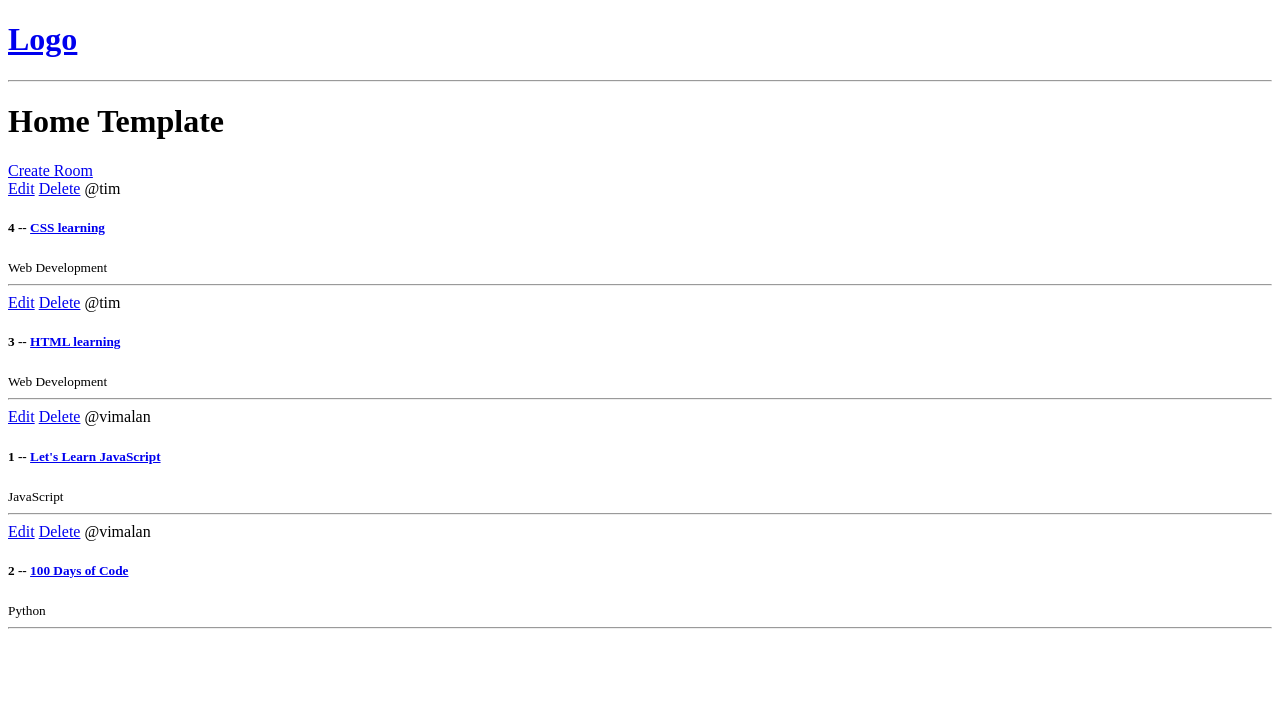
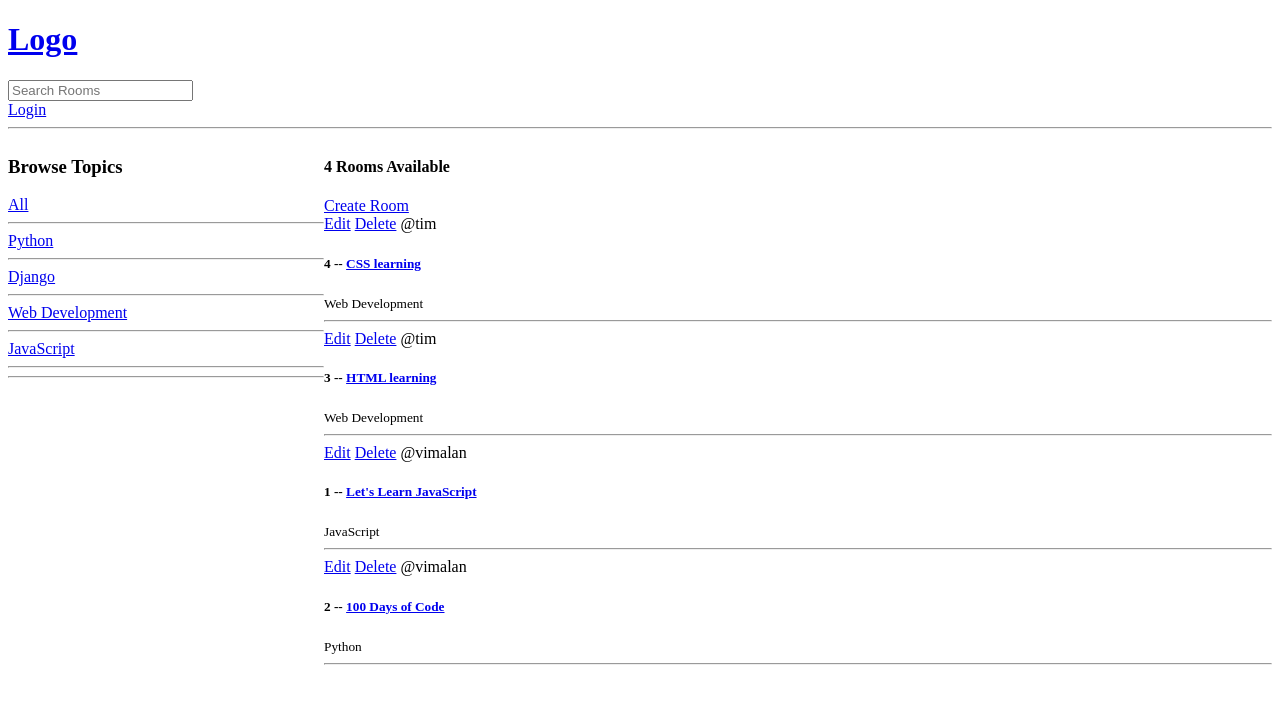
Before and after one commit to VimalanS369/Hangin, a Django app: page / in a window 1280 px wide. Shown: the top 704 px of the page. Run offline with Django 4.2, Linux system fonts and the light colour scheme; data comes from the database, SQL or seed files in the repository; both versions use the stored data as it was after the commit.

Commit message:
User Login functionality added

```diff
--- a/hangin/base/templates/base/home.html
+++ b/hangin/base/templates/base/home.html
@@ -2,9 +2,35 @@
 
 
 {% block content %}
-<h1>Home Template</h1>
+<style>
+    .home-container{
+        display: grid;
+        grid-template-columns: 1fr 3fr;
+    }
+</style>
+
+
+<div class="home-container">
 
     <div>
+        <h3>Browse Topics</h3>
+        <div>
+            <a href="{% url 'home' %} ">All</a>
+            <hr>
+        </div>
+        {% for topic in topics %}
+                <div>
+                    <a href="{% url 'home' %}?q={{topic.name}} ">{{topic.name}}</a>
+                    <hr>
+                </div>
+
+                {% endfor %}
+        <hr>
+    </div>
+
+    <div>
+        <div>
+            <h4>{{room_count}} Rooms Available</h4>
             <a href="{% url 'create-room' %}">Create Room</a>
             <div>
                 {% for room in rooms %}
@@ -20,5 +46,9 @@
                 {% endfor %}
             </div>
         </div>
+    </div>
 
+
+
+</div>
 {% endblock content %}
--- a/hangin/base/urls.py
+++ b/hangin/base/urls.py
@@ -2,6 +2,8 @@ from django.urls import path
 from . import views
 
 urlpatterns = [
+    path('login/',views.loginpage,name="login"),
+    path('logout/',views.logoutUser,name="logout"),
     path('', views.home, name="home"),
     path('room/<str:pk>/', views.room, name="room"),
     path('create-room/', views.createRoom, name="create-room"),
--- a/hangin/base/views.py
+++ b/hangin/base/views.py
@@ -1,7 +1,11 @@
 from django.shortcuts import render
-from .models import Room
+from django.db.models import Q
+from .models import Room, Topic
 from .forms import RoomForm
+from django.contrib.auth import authenticate, login, logout
+from django.contrib.auth.models import User
 from django.shortcuts import redirect
+from django.contrib import messages
 
 # rooms = [
 #     {'id':1, 'name':'Lets Learn Python'},
@@ -9,9 +13,45 @@ from django.shortcuts import redirect
 #     {'id':3, 'name':'Frontend Developers'},
 # ]
 
+def loginpage(request):
+    if request.method == 'POST':
+        username = request.POST.get('username')
+        password = request.POST.get('password')
+        try:
+            user = User.objects.get(username=username)
+        except:
+            messages.error(request,'User does not exists')
+        user = authenticate(request,username=username, password=password)
+
+        if user is not None:
+            login(request,user)
+            return redirect('home')
+        else:
+            messages.error(request,'Username or password does not exist')
+
+
+    context ={'loginpage':loginpage}
+    return render (request,'base/login_register.html',context)
+
+
+
 def home(request):
-    rooms = Room.objects.all()
-    return render(request,'base/home.html', {'rooms':rooms})
+    q = request.GET.get('q') if request.GET.get('q') != None else ''
+    rooms = Room.objects.filter(
+        Q(topic__name__icontains=q) |
+        Q(name__icontains=q) |
+        Q(description__icontains=q)
+        )
+
+    topics = Topic.objects.all()
+
+    room_count = rooms.count()
+    context = {'rooms':rooms, 'topics':topics, 'room_count':room_count}
+    return render(request,'base/home.html', context)
+
+def logoutUser(request):
+    logout(request)
+    return redirect('home')
 
 def room(request,pk):
     room = Room.objects.get(id = pk)
--- a/hangin/templates/main.html
+++ b/hangin/templates/main.html
@@ -9,6 +9,13 @@
 </head>
 <body>
     {% include 'navbar.html' %}
+    {% if messages %}
+    <ul class="messages">
+    {% for message in messages %}
+       <li>{{ message }}</li>
+    {% endfor %}
+    </ul>
+{% endif %}
     {% block content %}
 
 
--- a/hangin/templates/navbar.html
+++ b/hangin/templates/navbar.html
@@ -1,4 +1,12 @@
 <a href="/">
     <h1>Logo</h1>
 </a>
+<form method="GET" action="{% url 'home' %}">
+    <input type="text" name="q" placeholder="Search Rooms"/>
+</form>
+{% if request.user.is_authenticated %}
+    <a href="{% url 'logout' %}">Logout</a>
+{% else %}
+<a href="{% url 'login' %}">Login</a>
+{% endif %}
 <hr>
```
Also changed, not shown: hangin/base/templates/base/login_register.html (added, +18 -0 lines), hangin/db.sqlite3. Lines whose indentation alone changed are shown as unchanged.
